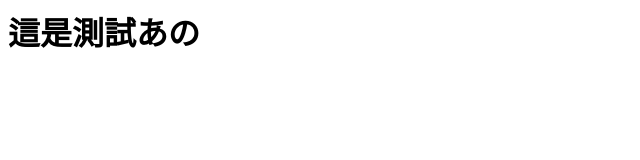
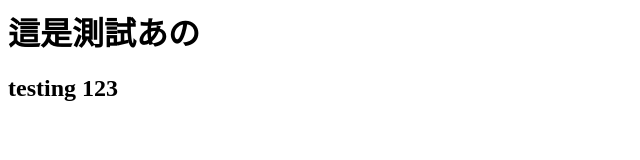
Before and after one commit to CheansHuang/git_test1, a plain HTML site: page index.html in a window 1280 px wide. Shown: the whole page, without its empty margins (0-640 px from the left). Drawn offline with Linux system fonts and the light colour scheme.

Commit message:
modify by branch2

```diff
--- a/index.html
+++ b/index.html
@@ -6,4 +6,5 @@
 <body>
 </body>
 <h1>這是測試あの</h1>
+<h2>testing 123</h2>
 </html>
```
